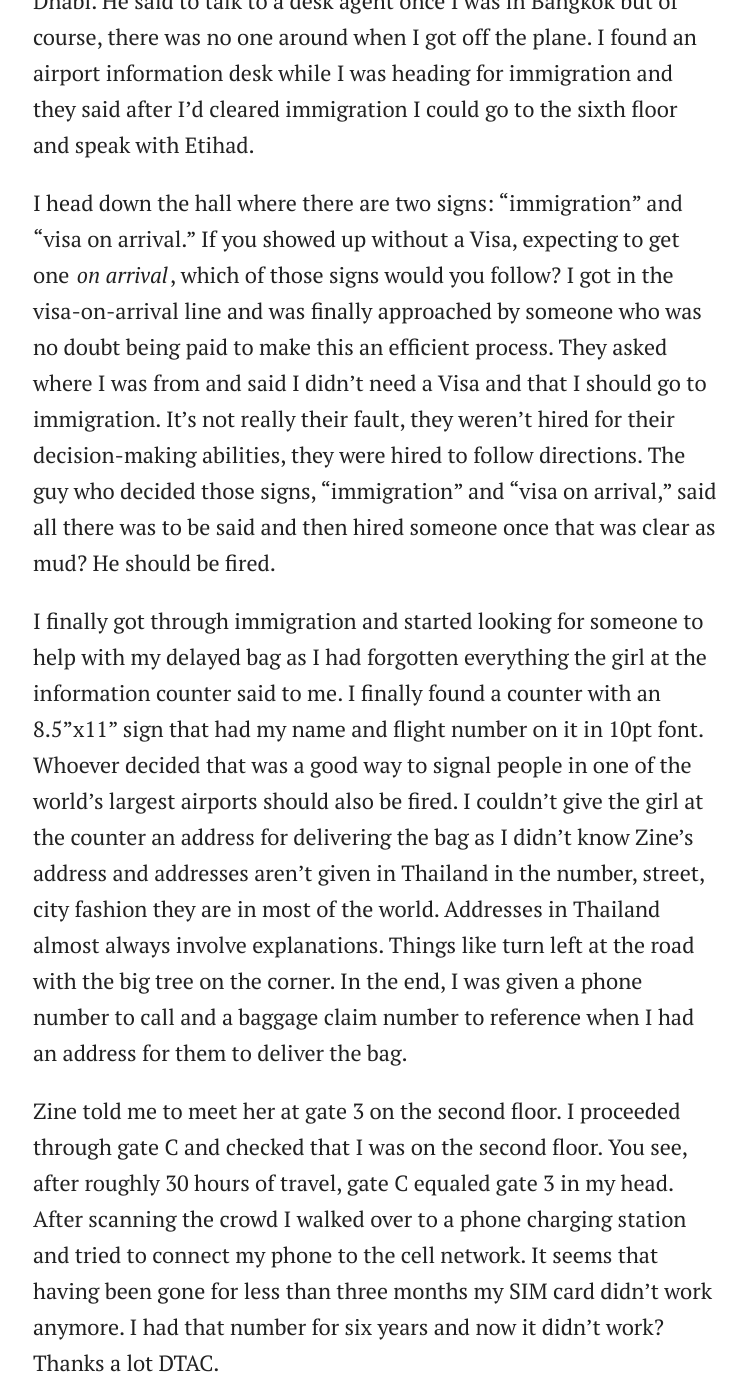
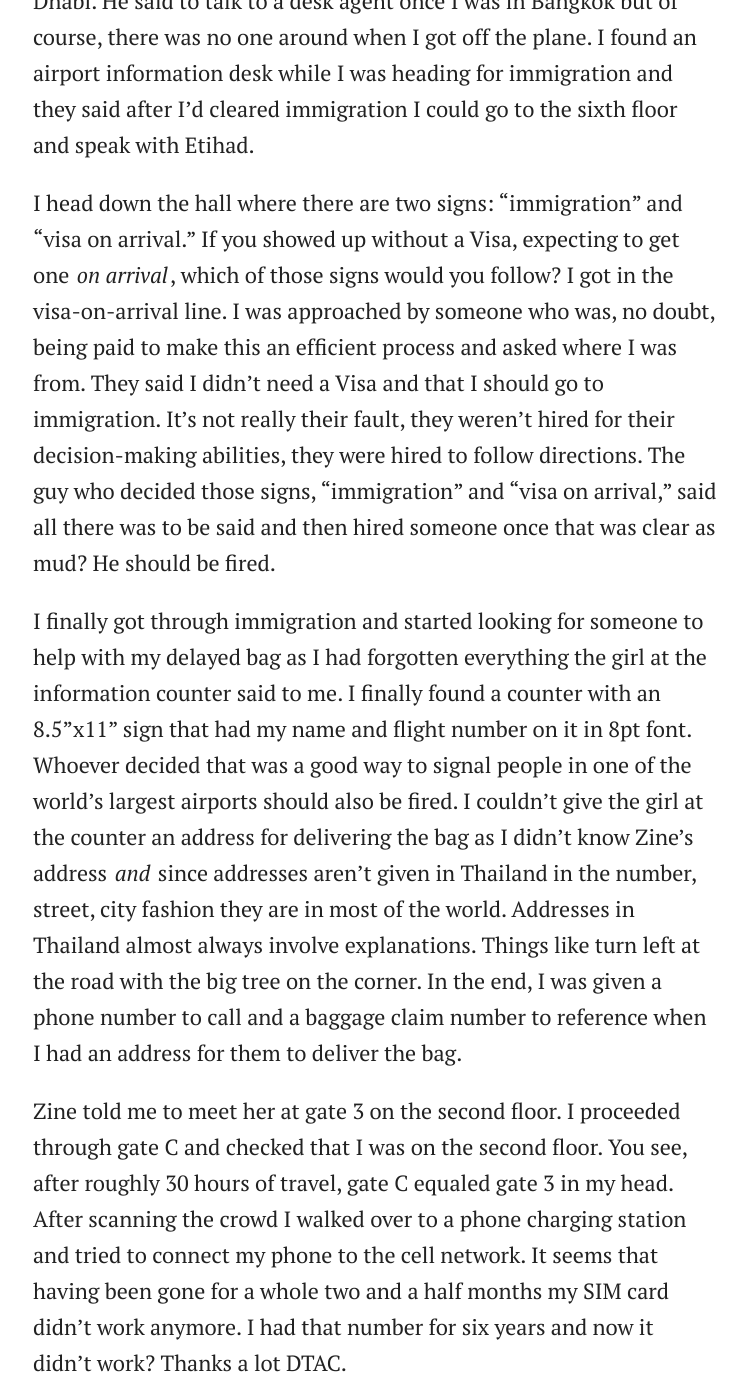
Before and after one commit to bradonomics/bradonomics.com, a Jekyll site: the page built from _posts/2016-08-14-anti-travel.md, in a window 1280 px wide and 1400 px high, scrolled down 2623 px. Shown: the whole window, without its empty margins (265-1012 px from the left). Built offline with Jekyll 4.4.1, drawn with Linux system fonts in a browser that asks for light colours; some of the changed text lies outside the part shown.

Commit message:
Grammar and usage fixes

```diff
--- a/_posts/2016-08-14-anti-travel.md
+++ b/_posts/2016-08-14-anti-travel.md
@@ -11,19 +11,19 @@
 
 I boarded the Etihad plane in Dallas and was immediately reminded why American airlines suck. There was a large display in the seat in front of me with various entertainment options. There was a USB port, ethernet port, and some other port I've never seen before. There was also an electrical plug in the back of the seat for charging laptops ...or hair irons I guess. In the seat was a pillow with a perforated middle section that, once torn, became a neck pillow. There was a blanket, headphones, and a kit with a toothbrush, socks, earplugs, and an eye mask. I had plenty of time to look through all this as there was a problem with a family a few rows in front of me. Something to do with their luggage from what I could tell. After about an hour of deliberation with the crew, they decided to leave the plane. Of course, this meant their luggage in the bottom of the plane needed retrieving, so we were on our way about two hours late. Now mind you, I only have an hour and twenty minutes layover in Abu Dhabi. I was a little nervous I'd be spending the night there, but those concerns abated quickly when dinner came.
 
-I made a mistake by eating at Popeye's in Dallas. The Etihad crew served dinner shortly after takeoff. It was quite the spread. I ate till I was about to bust. It was good---exceptional for airplane food. I got a little sleep and was given a second meal before landing. This was also good, the sleep not so much.
+I made a mistake eating at Popeye's in Dallas. The Etihad crew served dinner shortly after takeoff. It was quite the spread. I ate till I was about to bust. It was good---exceptional for airplane food. I got a little sleep and was given a second meal before landing, this was also good. The sleep, not so much.
 
-I'm not a fan of going to the bathroom on airplanes, or getting out of my seat, or being on an airplane in the first place. Even though this was a 16-hour flight that turned into an 18-hour flight, I figured it best to go to the bathroom once I was safely on the ground. We landed and parked in the back 40 for some inexplicable reason. We then took a bus from the plane to the terminal. Once we were at the terminal there was an extra security check for connecting passengers. After I got finished with all that, I checked the monitors to see which gate I was leaving from and noticed that my flight was already boarding; not only that but it said "last call." So instead of going to the bathroom, or browsing the fifty duty-free shops I passed en-route, I went straight to the gate and boarded.
+I'm not a fan of going to the bathroom on airplanes, or getting out of my seat, or being on an airplane in the first place. Even though this was a 16-hour flight that turned into an 18-hour flight, I figured it best to go to the bathroom once I was safely on the ground. We landed and parked in the back 40 so we had to take a bus from the plane to the terminal. Once we were at the terminal there was an extra security check for connecting passengers. After I got finished with all that, I checked the monitors to see which gate I was leaving from and noticed that my flight was already boarding; not only that but it said "last call." So instead of going to the bathroom, or browsing the fifty duty-free shops I passed en-route, I went straight to the gate and boarded.
 
 I wasn't the last person to board, but close. I was also by the window with a middle-aged Arabian couple seated between me and the aisle. I saw other people going to the lavatory before we started to move so I probably had time to go then. I decided I'd just wait till we were in the air before disturbing the couple that had just moved to let me in the seat. No sooner than the seatbelt sign turned off, the drink cart came. As soon as that was done it was time to eat again. Due to some particularly bizarre serving strategy, the few rows in front of me didn't get served. The crew realized the mistake and passed out their trays after everyone else had already finished. This delayed the trash collection and as soon as that was done, they turned out the lights. The Arabian couple pulled up their blankets and settled in. I thought to myself, *it's only a six-hour flight. And I don't have to go that bad. I should be able to hold it*. I did fall asleep for a short time, but when I woke up I knew there was no way I was making it to Bangkok. Thankfully the Arabian fella had to go also and when he got up, I followed. You know how those airplane toilets hold the water until you flush? I thought I was going to have to flush mid-stream.
 
 Before landing a crew member came by to inform me that my bag hadn't made it on the plane since the connection was so short in Abu Dhabi. He said to talk to a desk agent once I was in Bangkok but of course, there was no one around when I got off the plane. I found an airport information desk while I was heading for immigration and they said after I'd cleared immigration I could go to the sixth floor and speak with Etihad.
 
-I head down the hall where there are two signs: "immigration" and "visa on arrival." If you showed up without a Visa, expecting to get one *on arrival*, which of those signs would you follow? I got in the visa-on-arrival line and was finally approached by someone who was no doubt being paid to make this an efficient process. They asked where I was from and said I didn't need a Visa and that I should go to immigration. It's not really their fault, they weren't hired for their decision-making abilities, they were hired to follow directions. The guy who decided those signs, "immigration" and "visa on arrival," said all there was to be said and then hired someone once that was clear as mud? He should be fired.
+I head down the hall where there are two signs: "immigration" and "visa on arrival." If you showed up without a Visa, expecting to get one *on arrival*, which of those signs would you follow? I got in the visa-on-arrival line. I was approached by someone who was, no doubt, being paid to make this an efficient process and asked where I was from. They said I didn't need a Visa and that I should go to immigration. It's not really their fault, they weren't hired for their decision-making abilities, they were hired to follow directions. The guy who decided those signs, "immigration" and "visa on arrival," said all there was to be said and then hired someone once that was clear as mud? He should be fired.
 
-I finally got through immigration and started looking for someone to help with my delayed bag as I had forgotten everything the girl at the information counter said to me. I finally found a counter with an 8.5"x11" sign that had my name and flight number on it in 10pt font. Whoever decided that was a good way to signal people in one of the world's largest airports should also be fired. I couldn't give the girl at the counter an address for delivering the bag as I didn't know Zine's address and addresses aren't given in Thailand in the number, street, city fashion they are in most of the world. Addresses in Thailand almost always involve explanations. Things like turn left at the road with the big tree on the corner. In the end, I was given a phone number to call and a baggage claim number to reference when I had an address for them to deliver the bag.
+I finally got through immigration and started looking for someone to help with my delayed bag as I had forgotten everything the girl at the information counter said to me. I finally found a counter with an 8.5"x11" sign that had my name and flight number on it in 8pt font. Whoever decided that was a good way to signal people in one of the world's largest airports should also be fired. I couldn't give the girl at the counter an address for delivering the bag as I didn't know Zine's address *and* since addresses aren't given in Thailand in the number, street, city fashion they are in most of the world. Addresses in Thailand almost always involve explanations. Things like turn left at the road with the big tree on the corner. In the end, I was given a phone number to call and a baggage claim number to reference when I had an address for them to deliver the bag.
 
-Zine told me to meet her at gate 3 on the second floor. I proceeded through gate C and checked that I was on the second floor. You see, after roughly 30 hours of travel, gate C equaled gate 3 in my head. After scanning the crowd I walked over to a phone charging station and tried to connect my phone to the cell network. It seems that having been gone for less than three months my SIM card didn't work anymore. I had that number for six years and now it didn't work? Thanks a lot DTAC.
+Zine told me to meet her at gate 3 on the second floor. I proceeded through gate C and checked that I was on the second floor. You see, after roughly 30 hours of travel, gate C equaled gate 3 in my head. After scanning the crowd I walked over to a phone charging station and tried to connect my phone to the cell network. It seems that having been gone for a whole two and a half months my SIM card didn't work anymore. I had that number for six years and now it didn't work? Thanks a lot DTAC.
 
 After fiddling with the phone for about a half hour I decided to find an information desk and have Zine paged. Mind you at this point I still think I was at the right spot and she's gone off to do some shopping or maybe something came up and I should take the train. It only occurs to me now, days removed, that I could have called her via Skype with the airport WiFi. But before I got to the information desk Zine popped out of nowhere ...or gate 3 as she pointed out.
 
```
Also changed, not shown: _posts/2016-10-23-randy-couture-story.md (+1 -1 lines).
